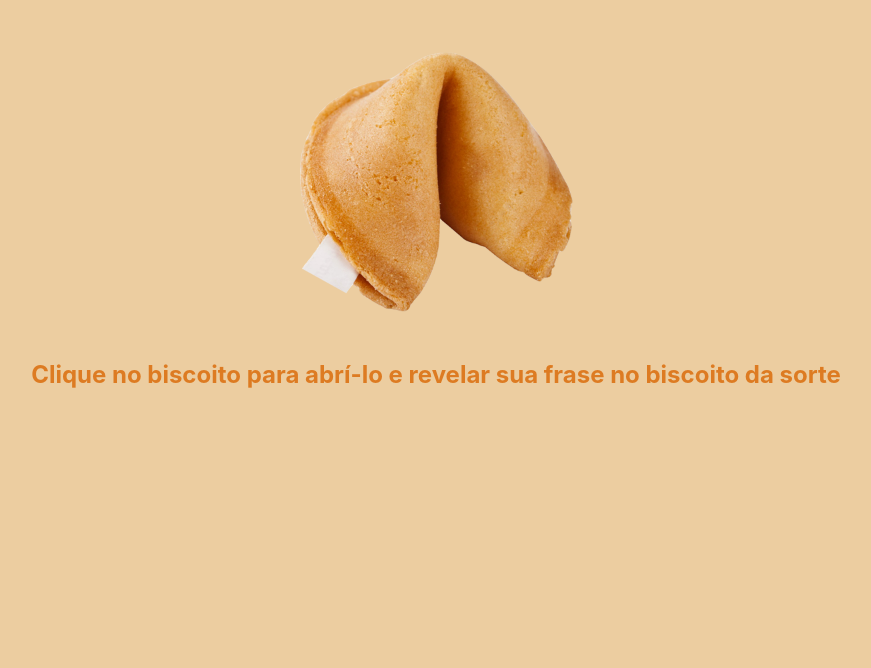
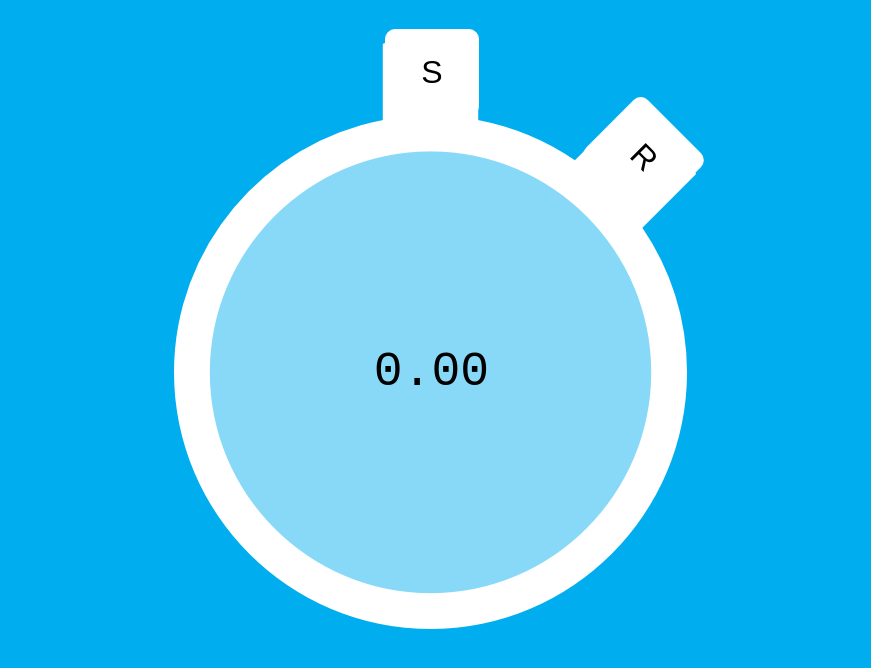
Before and after one commit to menestrel-mkmb/udemy_mat-fraga_react, a React (Create React App) app in the folder meu-app/: page / in a window 1280 px wide. Shown: the top 668 px of the page, without its empty margins (204-1075 px from the left). Built offline with nearby package versions, Linux system fonts and the light colour scheme.

Commit message:
+ Timer Component;

```diff
--- a/meu-app/src/App.js
+++ b/meu-app/src/App.js
@@ -1,21 +1,20 @@
 import './App.css';
+import Cronometro from './components/Cronometro/Cronometro';
 
 // import BemVindo from './components/BemVindo/BemVindo';
 // import Relogio from './components/Relogio/Relogio';
-
 // import Formulario from './components/Formulario/Formulario';
-
 // import Equipe from './components/Equipe/Equipe';
-
-import FortuneCookie from './components/FortuneCookie/FortuneCookie';
+// import FortuneCookie from './components/FortuneCookie/FortuneCookie';
 
 function App() {
   return (<>
     {/* <BemVindo name="Fulano"/>
     <Relogio/>
     <Formulario />
-    <Equipe/> */}
-    <FortuneCookie />
+    <Equipe/>
+    <FortuneCookie /> */}
+    <Cronometro />
     </>);
 }
 
--- /dev/null
+++ b/meu-app/src/components/Cronometro/Cronometro.js
@@ -0,0 +1,50 @@
+import React, { Component } from "react";
+import "./style.css";
+
+class Cronometro extends Component {
+    constructor(props) {
+        super(props);
+        this.state = {
+            currState: false,
+            currTime: 0.0
+        }
+        this.timer = null;
+
+        this.toggleTime = this.toggleTime.bind(this);
+        this.resetTime = this.resetTime.bind(this);
+    }
+
+    toggleTime(e) {
+        e.preventDefault();
+        let state = this.state;
+        state.currState = !state.currState;
+        this.setState(state);
+        (this.state.currState) ?
+            this.timer = setInterval(() => {
+                let state = this.state;
+                state.currTime += 0.01;
+                this.setState(state);
+            }, 10) :
+            clearInterval(this.timer);
+    }
+
+    resetTime(e) {
+        e.preventDefault();
+        this.setState({currState: false, currTime: 0.0});
+        clearInterval(this.timer);
+    }
+
+    render() {
+        return(
+        <article className={"timer__artc"}>
+            <img className={"timer__img"}
+                src={require('../../assets/cronometro.png')} alt="Um crônometro"
+            />
+            <p className={"timer__txt"}>{(this.state.currTime.toFixed(2))}</p>
+            <button className={"start-stop__btn"} onClick={this.toggleTime}>S</button>
+            <button className={"reset__btn"} onClick={this.resetTime}>R</button>
+        </article>);
+    }
+}
+
+export default Cronometro;
--- /dev/null
+++ b/meu-app/src/components/Cronometro/style.css
@@ -0,0 +1,63 @@
+body {
+    background-color: #00aeef;
+}
+
+.timer__artc {
+    position: relative;
+
+    width: 525px;
+    height: 600px;
+
+    margin: auto;
+    padding: 2rem 4rem;
+}
+
+.timer__img {
+    position: relative;
+}
+
+button {
+    background-color: white;
+    border: 1px white solid;
+    border-radius: 10px;
+    color: black;
+
+    cursor: pointer;
+
+    font-size: 2rem;
+
+    position: absolute;
+
+    margin: 1rem;
+    padding: 1.5rem 2.2rem;
+}
+
+.timer__txt {
+    background-color: #fff8;
+    border-radius: 50%;
+
+    font-family: monospace;
+    font-size: 3rem;
+
+    display: flex;
+    align-items: center;
+    justify-content: center;
+
+    position: absolute;
+    top: 15%;
+    left: 15%;
+
+    height: 28rem;
+    width: 28rem;
+}
+
+.start-stop__btn {
+    top: 2%;
+    left: 39.75%;
+}
+
+.reset__btn {
+    top: 14.75%;
+    left: 72%;
+    transform: rotate(45deg);
+}
--- a/meu-app/src/components/FortuneCookie/FortuneCookie.js
+++ b/meu-app/src/components/FortuneCookie/FortuneCookie.js
@@ -1,5 +1,5 @@
 import React, {Component} from "react";
-import styles from "./styles.css";
+import styles from "./style.css";
 
 class FortuneCookie extends Component {
     constructor(props) {
```
Also changed, not shown: meu-app/src/assets/cronometro.png (added), meu-app/src/components/FortuneCookie/style.css (renamed from meu-app/src/components/FortuneCookie/styles.css).
